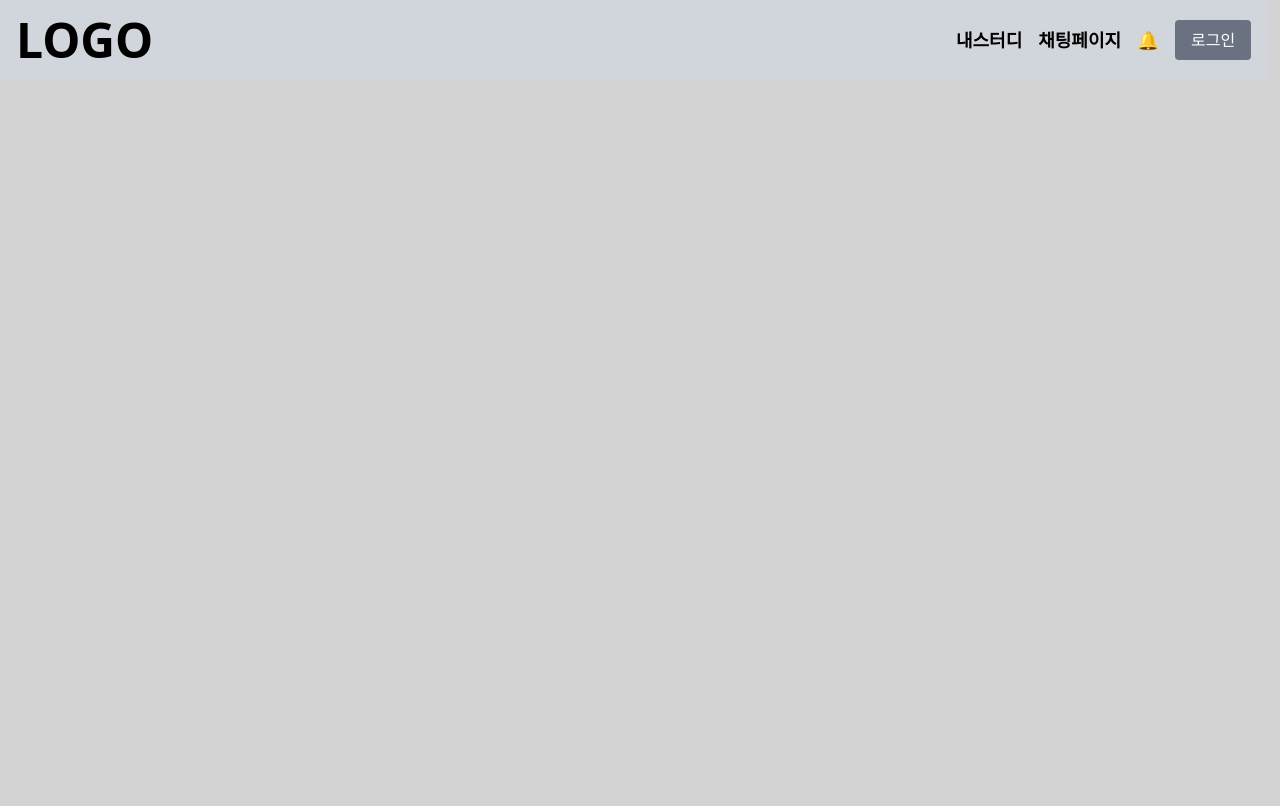
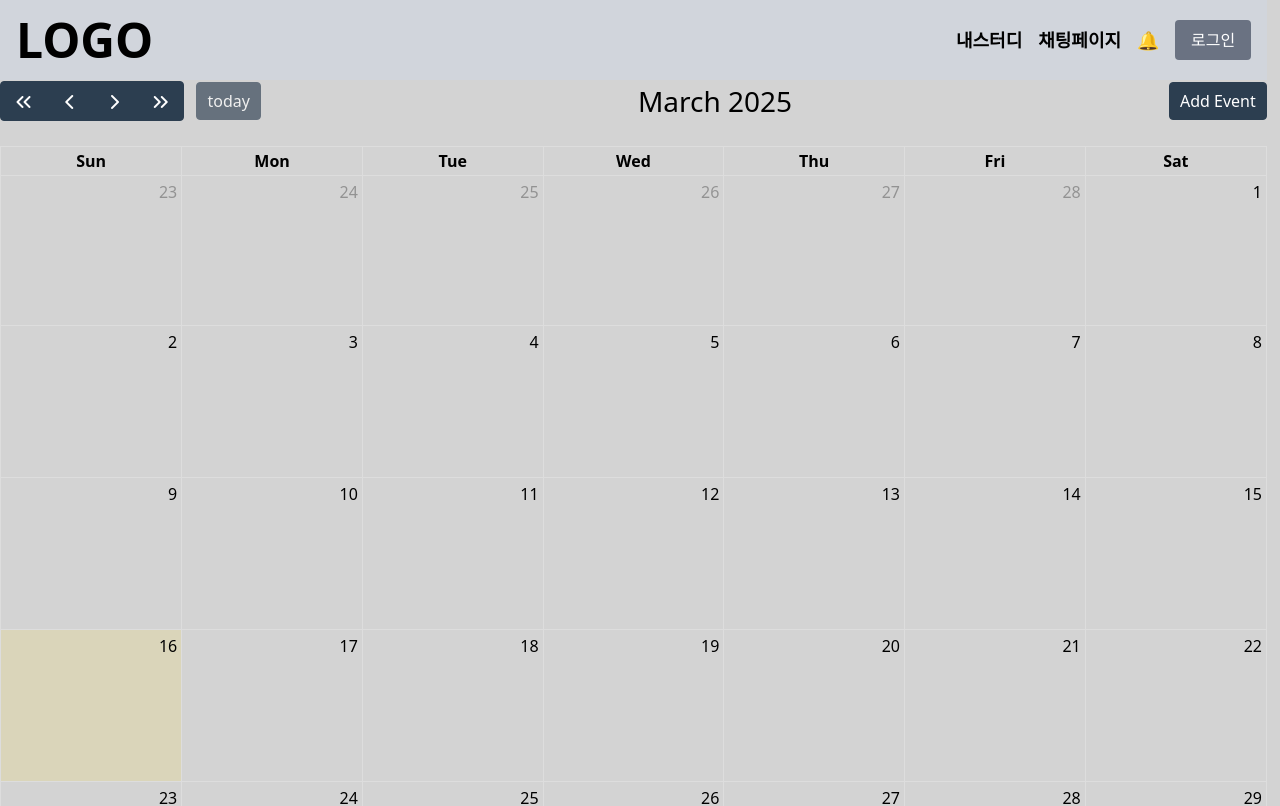
Before and after one commit to BackEndSchoolPlus3th/Smore_FE, a React (Vite) app: page /study/1/schedules in a window 1280 px wide. Shown: the top 806 px of the page. Built offline with nearby package versions, Linux system fonts and the light colour scheme.

Commit message:
rename: calender, index

```diff
--- a/src/app/App.tsx
+++ b/src/app/App.tsx
@@ -1,13 +1,14 @@
 import { BrowserRouter as Router, Routes, Route } from 'react-router-dom';
 import './App.css';
-import MainPage from '../pages/main/MainPage.tsx';
-import MyStudyPage from '../pages/article/MyStudyPage.jsx';
-
-import { RecruitmentPage, StudyArticlePage, ChatPage } from '../pages';
+import {
+    RecruitmentPage,
+    StudyArticlePage,
+    ChatPage,
+    CalenderPage,
+} from '../pages';
 import { Header } from '../widgets';
 import LoginPage from '../pages/member/LoginPage';
 import Calender from '../features/schedule/Calender.tsx';
-
 
 function App() {
     return (
@@ -18,14 +19,16 @@ function App() {
                     <Route path="/" element={<RecruitmentPage />} />
                     <Route path="/chat" element={<ChatPage />} />
 
-                    <Route path="/schedules" element={<Calender />} />
+                    <Route
+                        path="/study/:studyId/schedules"
+                        element={<CalenderPage />}
+                    />
 
                     <Route
-                        path="/:studyId/article"
+                        path="/study/:studyId/article"
                         element={<StudyArticlePage />}
                     />
                     <Route path="/login" element={<LoginPage />} />
-
                 </Routes>
             </div>
         </Router>
--- /dev/null
+++ b/src/features/index.ts
@@ -0,0 +1 @@
+export { default as Calender } from './schedule/Calender';
--- a/src/pages/index.tsx
+++ b/src/pages/index.ts
@@ -1,3 +1,5 @@
 export { default as RecruitmentPage } from './main/recruitment/RecruitmentPage';
 export { default as StudyArticlePage } from './study/article/StudyArticlePage';
 export { default as ChatPage } from './chat/ChatPage';
+export { default as LoginPage } from './member/LoginPage';
+export { default as CalenderPage } from './study/schedule/CalenderPage';
--- /dev/null
+++ b/src/pages/study/schedule/CalenderPage.tsx
@@ -0,0 +1,8 @@
+import React from 'react';
+import { Calender } from '../../../features';
+
+const CalenderPage: React.FC = () => {
+    return <Calender />;
+};
+
+export default CalenderPage;
```
Also changed, not shown: src/entities/index.ts (added), src/entities/index.tsx (deleted), src/widgets/index.ts (renamed from src/widgets/index.tsx).
